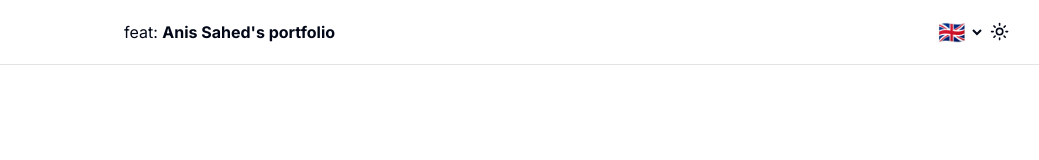
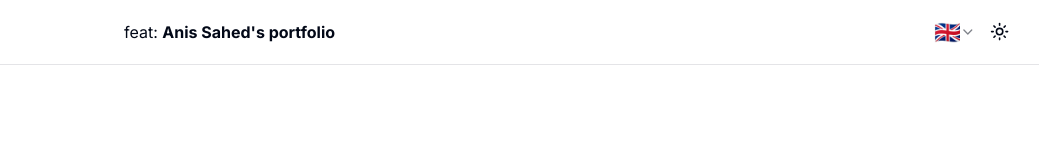
Before and after one commit to sahedAnis/my-portfolio, a Next.js app: page /en in a window 1280 px wide. Shown: the top 160 px of the page, without its empty margins (68-1107 px from the left). Built offline with nearby package versions, Linux system fonts and the light colour scheme.

Commit message:
feat: adjusting language selector

```diff
--- a/src/components/language-selector.tsx
+++ b/src/components/language-selector.tsx
@@ -1,7 +1,13 @@
 'use client'
 
-import ReactCountryFlag from "react-country-flag"
-import { Switch } from "./ui/switch";
+import {
+    Select,
+    SelectContent,
+    SelectItem,
+    SelectTrigger,
+    SelectValue,
+  } from "@/components/ui/select"
+
 import { useState, useTransition, ChangeEvent } from "react";
 import { useRouter } from "next/navigation";
 import { useLocale } from "next-intl";
@@ -16,9 +22,8 @@ export default function LanguageSelector() {
     const router = useRouter();
     const localActive = useLocale();
 
-    const onSelectChange = (e: ChangeEvent<HTMLSelectElement>) => {
-        console.log(e.target.value);
-        const nextLocale = e.target.value;
+    const onSelectChange = (e: string) => {
+        const nextLocale = e;
         startTransition(() => {
             router.replace(`/${nextLocale}`);
         })
@@ -27,16 +32,17 @@ export default function LanguageSelector() {
 
     return (
         <>
-            <div className="flex items-center justify-between w-[50px] ">
+            <div className="flex items-center justify-between w-[50px]">
 
-                <select defaultValue={localActive} onChange={onSelectChange} disabled={isPending} className="h-[30px]  px-1 text-[22px] bg-background">
-                    <option value="en" className="text-[22px]">
-                        🇬🇧
-                    </option>
-                    <option value="fr" className="text-[22px]">
-                        🇫🇷
-                    </option>
-                </select>
+                <Select defaultValue={localActive} onValueChange={onSelectChange} disabled={isPending}>
+                    <SelectTrigger className="h-[38px] px-1 text-[22px] focus-visible:outline-none focus-visible:ring-2 focus-visible:ring-ring focus-visible:ring-offset-2 disabled:pointer-events-none disabled:opacity-50 border-input hover:bg-accent hover:text-accent-foreground bg-transparent border-0 rounded-md">
+                        <SelectValue placeholder={localActive} />
+                    </SelectTrigger>
+                    <SelectContent className="z-[100]">
+                        <SelectItem value="en" className="text-[23px] md:text-[25px]">🇬🇧</SelectItem>
+                        <SelectItem value="fr" className="text-[23px] md:text-[25px]">🇫🇷</SelectItem>
+                    </SelectContent>
+                </Select>
             </div>
         </>
     )
--- a/src/components/main-nav.tsx
+++ b/src/components/main-nav.tsx
@@ -11,7 +11,7 @@ const MainNav = () => {
 
 
     return (
-        <div className="h-[65px] w-screen fixed top-0 border-b-[1px] backdrop-blur-lg border-zinc-200 dark:border-zinc-800 z-[200]">
+        <div className="h-[65px] w-screen fixed top-0 border-b-[1px] backdrop-blur-lg border-zinc-200 dark:border-zinc-800 z-[80]">
             <div className="w-[95%] sm:w-[70%] h-full mx-auto flex items-center justify-between">
                 <p>feat: <span className="font-bold">{t('title')}</span></p>
                 <div className="flex  justify-between items-center" >
--- a/src/components/ui/select.tsx
+++ b/src/components/ui/select.tsx
@@ -118,17 +118,11 @@ const SelectItem = React.forwardRef<
   <SelectPrimitive.Item
     ref={ref}
     className={cn(
-      "relative flex w-full cursor-default select-none items-center rounded-sm py-1.5 pl-8 pr-2 text-sm outline-none focus:bg-accent focus:text-accent-foreground data-[disabled]:pointer-events-none data-[disabled]:opacity-50",
+      "relative flex w-full cursor-default select-none items-center justify-center rounded-sm py-1.5 text-sm outline-none focus:bg-accent focus:text-accent-foreground data-[disabled]:pointer-events-none data-[disabled]:opacity-50",
       className
     )}
     {...props}
   >
-    <span className="absolute left-2 flex h-3.5 w-3.5 items-center justify-center">
-      <SelectPrimitive.ItemIndicator>
-        <Check className="h-4 w-4" />
-      </SelectPrimitive.ItemIndicator>
-    </span>
-
     <SelectPrimitive.ItemText>{children}</SelectPrimitive.ItemText>
   </SelectPrimitive.Item>
 ))
```
